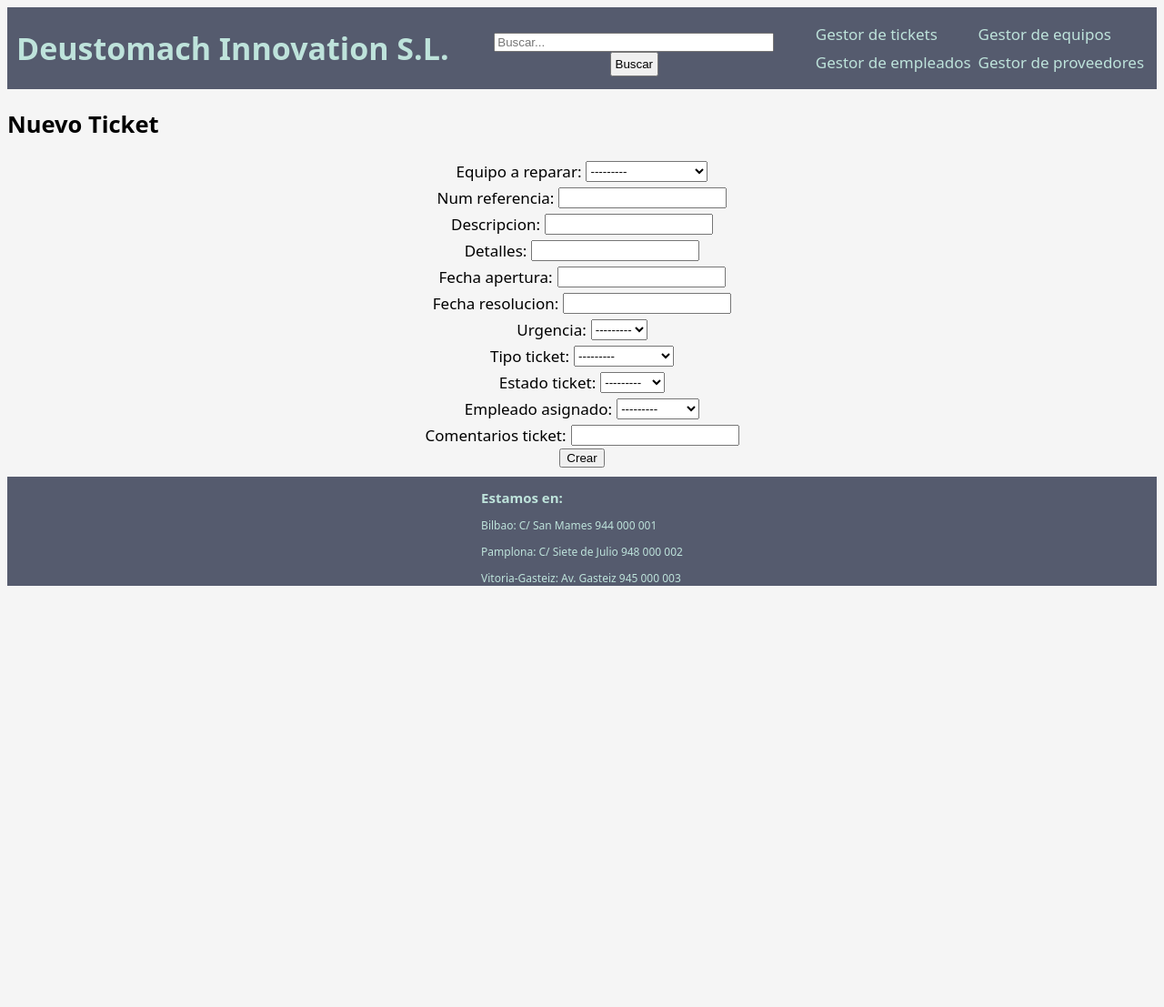
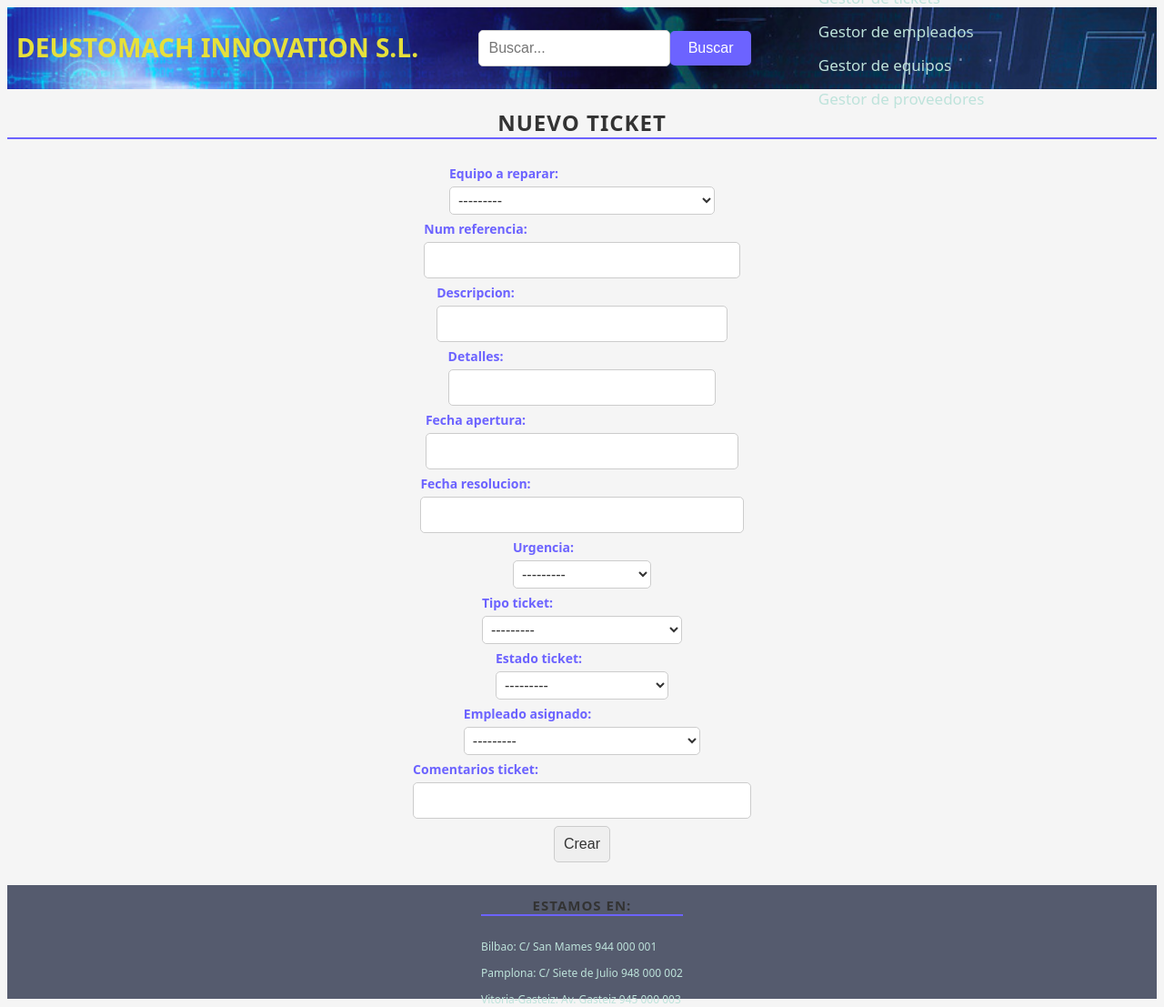
Before and after one commit to PabloMoraza/equipo6_reto1, a Django app: page /aplicacion/ticket/create in a window 1280 px wide. Shown: the whole page at 91% size. Before the commit the page ends 644 px from the top, so only its background shows below. Run offline with Django 4.2, Linux system fonts and the light colour scheme; data comes from the database, SQL or seed files in the repository.

Commit message:
commit css primer boceto

```diff
--- a/app_reto1/static/css/style.css
+++ b/app_reto1/static/css/style.css
@@ -3,55 +3,93 @@ body {
     color: black;
     background-color: whitesmoke;
     display: block;
-    justify-content:space-between;
+    justify-content: space-between;
     height: 100%;
 
 
 }
-main{
-    flex-grow: 1;
-}
+
+
 
 header {
     /* height: 15%; */
     height: 90px;
     display: flex;
     justify-content: space-between;
-    background-color: #555B6E;
+    background-image: url('../images/fondo.jpg');
+    background-size: 100%;
     align-items: center;
+
 }
 
 .header_izquierdo {
     padding-left: 10px;
     color: #BEE3DB;
 }
-.busqueda{
+
+.busqueda1 {
+    width: 300px;
+    display: flex;
+    align-items: center;
+}
+
+.busqueda {
     width: 300px;
     height: 40px;
     /* display: flex;
     align-items: center; */
 }
-.form-control{
-    width: 300px;
+
+.form-control {
+    width: 100%;
+    padding: 10px;
+    border: 1px solid #ccc;
+    border-radius: 5px;
+    font-size: 16px;
+    transition: border-color 0.3s ease-in-out;
+}
+
+.form-control:focus {
+    outline: none;
+    border-color: #6c63ff;
+    box-shadow: 0 0 5px #6c63ff;
+}
+
+
+.boton_busqueda {
+
+    padding: 10px 20px;
+    background-color: #6c63ff;
+    color: #fff;
+    border: none;
+    border-radius: 5px;
+    font-size: 16px;
+    cursor: pointer;
+    transition: background-color 0.3s ease-in-out;
+}
+
+.boton_busqueda:hover {
+    background-color: #524ce8;
 }
 
 .der {
     width: 30%;
     display: flex;
-    flex-direction:row;
+    flex-direction: row;
     flex-wrap: wrap;
     /* background-color: #BEE3DB; */
 }
 
 .der_izq {
     display: flex;
-    flex-direction:column;
+    flex-direction: column;
     justify-content: space-between;
 
 }
+
 .der_der {
     display: flex;
-    flex-direction:column;
+    flex-direction: column;
     justify-content: space-between;
 
 }
@@ -59,31 +97,116 @@ header {
 .link_head {
     text-decoration: none;
     color: #BEE3DB;
-    margin: 4px;
+    margin: 7px;
+    transition: color 0.3s ease-in-out;
 }
 
 .link_head:hover {
-    color: #FFD6BA;
+    color: #524ce8;
 }
+.formcreate{
+    max-width: 400px;
+    margin: 0 auto;
+    margin-bottom: 20px;
+
+}
+.formcreate label {
+    display: block;
+    font-size: 14px;
+    font-weight: bold;
+    color: #6c63ff;
+    margin-bottom: 5px;
+  }
+  .formcreate input {
+    width: 100%;
+    padding: 10px;
+    border: 1px solid #ccc;
+    border-radius: 5px;
+    font-size: 16px;
+    color: #333;
+  }
+  .formcreate input:focus {
+    outline: none;
+    border-color: #6c63ff;
+    box-shadow: 0 0 5px #6c63ff;
+  }
+  .formbutton {
+    display: inline-block;
+    padding: 5px 5px;
+
+    color: #fff;
+    border: none;
+    border-radius: 5px;
+    font-size: 16px;
+    cursor: pointer;
+    transition: background-color 0.3s ease-in-out;
+  }
+  .formbutton:hover {
+    background-color: #524ce8;
+  }
+
+  select {
+    width: 100%;
+    padding: 5px;
+    border: 1px solid #ccc;
+    border-radius: 5px;
+    font-size: 16px;
+    color: #333;
+    background-color: #fff;
+  }
+
+  select:focus {
+    outline: none;
+    border-color: #6c63ff;
+    box-shadow: 0 0 5px #6c63ff;
+  }
+
+  select option {
+    font-size: 12px;
+    color: #6c63ff;
+    background-color: #ffffff;
+  }
+
+
 
 footer {
-    height: 20%;
+    /* height: 20%; */
     width: 100%;
-    height: 120px;
+    height: 125px;
     background-color: #555B6E;
     color: #BEE3DB;
     display: flex;
     justify-content: center;
-    /* position: absolute;
+    /* position: fixed;
     bottom: 0; */
     align-self: flex-end;
 
 }
+h1 {
+    font-size: 28px;
+    color:#e6e03b;
+    margin-bottom: 20px;
+    text-transform: uppercase;
 
-.h2f{
+  }
+
+h2 {
+    display: flex;
+    justify-content: center;
+    font-size: 24px;
+    font-weight: bold;
+    color: #333;
+    margin-bottom: 25px;
+    text-transform: uppercase;
+    letter-spacing: 1px;
+    border-bottom: 2px solid #6c63ff;
+}
+
+.h2f {
     font-size: 15px;
 }
-.pf{
+
+.pf {
     font-size: 12px;
 }
 
@@ -104,9 +227,12 @@ th {
 }
 
 td {
-    border: 2px solid;
+    border: 2px solid black;
     border-collapse: collapse;
     padding: 3px;
+    background-color: #333;
+    color: #fbfbfb;
+    text-align: center;
 }
 
 .enlace:hover {
@@ -122,10 +248,19 @@ td {
 }
 
 .boton {
-    display: flex;
-    margin: 0px auto 0px auto;
+    /* display: flex;
+    margin: 0px auto 0px auto; */
     font: 300 normal 17px Noto Sans, arial, sans-serif;
     background-color: #555B6E;
+    /* font-size: 16px;
+    font-weight: bold;
+    text-align: center; */
+    text-decoration: none;
+    /* background-color: #4CAF50; */
+    color: #ffffff;
+    border: none;
+    border-radius: 4px;
+    cursor: pointer;
 }
 
 form {
@@ -148,17 +283,23 @@ label {
 }
 
 ul {
+    background-image: url('../images/fondoprincipal.avif');
+    background-size: 100%;
+    border: solid 2px;
     display: flex;
     flex-direction: column;
     align-items: center;
     flex-wrap: wrap;
-    margin-bottom: 10px;
+    margin-bottom: 5px;
+    height: 450px;
 }
-.botones_descripcion{
+
+.botones_descripcion {
     display: flex;
     justify-content: space-between;
 }
-button{
+
+button {
     padding: 4px;
 
 }
--- a/app_reto1/templates/Ticket_create.html
+++ b/app_reto1/templates/Ticket_create.html
@@ -5,11 +5,13 @@
 {% block contenido %}
 <h2>Nuevo Ticket</h2>
 
-<form action="{% url 'ticket_create' %}" method="post">
+<form action="{% url 'ticket_create' %}" method="post"class="formcreate">
     {% csrf_token %}
     {{ formulario.errors }}
     {{ formulario.as_ul }}
-    <input type="submit" value="Crear" />
+    <div class="formbutton">
+        <input type="submit" value="Crear" />
+    </div>
 </form>
 
 {% endblock %}
--- a/app_reto1/templates/base.html
+++ b/app_reto1/templates/base.html
@@ -19,8 +19,7 @@
             <form method="get">
                 <div class="busqueda1">
                     <input type="text" class="form-control" placeholder="Buscar..." name="buscar">
-                </div>
-                <div class="busqueda2">
+
                     <button type="submit" class="boton_busqueda">Buscar</button>
                 </div>
             </form>
@@ -40,7 +39,7 @@
 
 
     </header>
-    <main>
+    <main >
         {% block contenido %}{% endblock %}
     </main>
     <footer>
--- a/app_reto1/templates/empleado_create.html
+++ b/app_reto1/templates/empleado_create.html
@@ -5,11 +5,13 @@
 {% block contenido %}
 <h2>Nuevo Empleado</h2>
 
-<form action="{% url 'empleado_create' %}" method="post">
+<form action="{% url 'empleado_create' %}" method="post" class="formcreate">
     {% csrf_token %}
     {{ formulario.errors }}
     {{ formulario.as_ul }}
-    <input type="submit" value="Crear" />
+    <div class="formbutton">
+        <input type="submit" value="Crear" />
+    </div>
 </form>
 
 {% endblock %}
--- a/app_reto1/templates/equipo_create.html
+++ b/app_reto1/templates/equipo_create.html
@@ -5,11 +5,13 @@
 {% block contenido %}
 <h2>Nuevo Equipo</h2>
 
-<form action="{% url 'equipo_create' %}" method="post">
+<form action="{% url 'equipo_create' %}" method="post"class="formcreate">
     {% csrf_token %}
     {{ formulario.errors }}
     {{ formulario.as_ul }}
-    <input type="submit" value="Crear" />
+    <div class="formbutton">
+        <input type="submit" value="Crear" />
+    </div>
 </form>
 
 {% endblock %}
--- a/app_reto1/templates/proveedor_create.html
+++ b/app_reto1/templates/proveedor_create.html
@@ -5,11 +5,13 @@
 {% block contenido %}
 <h2>Nuevo Proveedor</h2>
 
-<form action="{% url 'proveedor_create' %}" method="post">
+<form action="{% url 'proveedor_create' %}" method="post"class="formcreate">
     {% csrf_token %}
     {{ formulario.errors }}
     {{ formulario.as_ul }}
-    <input type="submit" value="Crear" />
+    <div class="formbutton">
+        <input type="submit" value="Crear" />
+    </div>
 </form>
 
 {% endblock %}
```
Also changed, not shown: app_reto1/static/images/fondo.jpg (added), app_reto1/static/images/fondoprincipal.avif (added).
